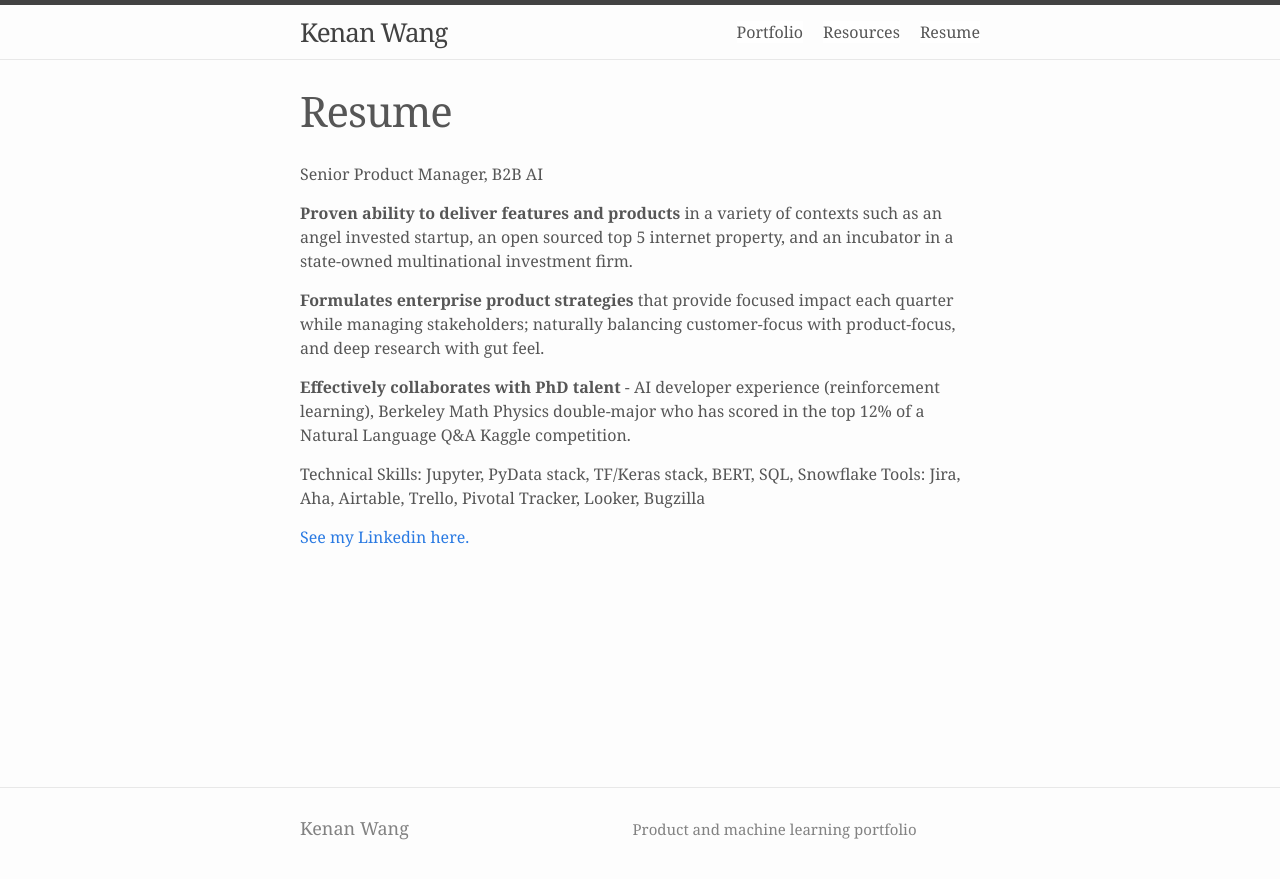
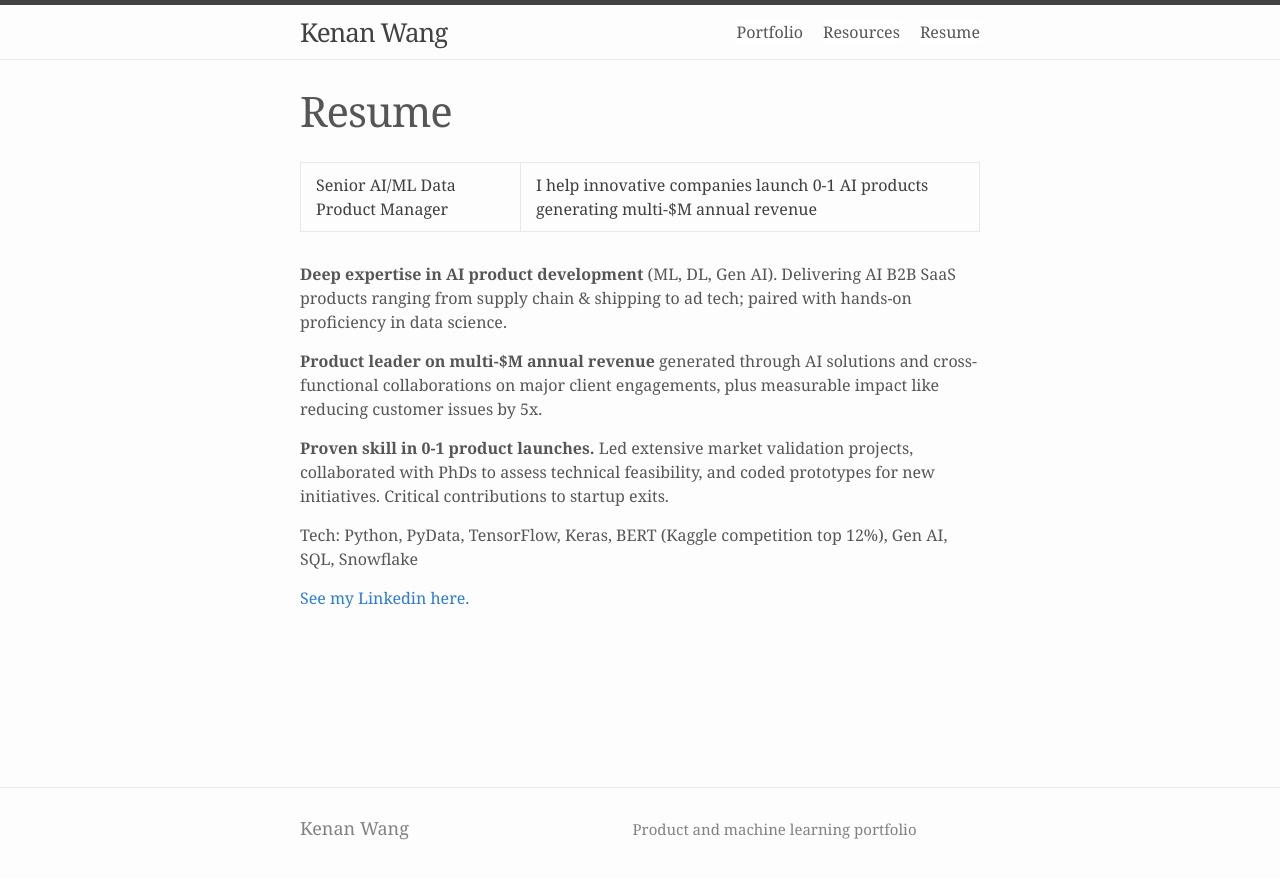
Before and after one commit to kenanwang/username.github.io, a Jekyll site: the page built from resume.md, in a window 1280 px wide. Shown: the top 879 px of the page. Built offline with Jekyll 4.4.1, drawn with Linux system fonts in a browser that asks for light colours; nearby versions of some CDN libraries.

Commit message:
Update resume.md

```diff
--- a/resume.md
+++ b/resume.md
@@ -4,15 +4,14 @@ title: Resume
 permalink: /resume/
 ---
 
-Senior Product Manager, B2B AI
+Senior AI/ML Data Product Manager | I help innovative companies launch 0-1 AI products generating multi-$M annual revenue
 
-**Proven ability to deliver features and products** in a variety of contexts such as an angel invested startup, an open sourced top 5 internet property, and an incubator in a state-owned multinational investment firm.
+**Deep expertise in AI product development** (ML, DL, Gen AI). Delivering AI B2B SaaS products ranging from supply chain & shipping to ad tech; paired with hands-on proficiency in data science.
 
-**Formulates enterprise product strategies** that provide focused impact each quarter while managing stakeholders; naturally balancing customer-focus with product-focus, and deep research with gut feel.
+**Product leader on multi-$M annual revenue** generated through AI solutions and cross-functional collaborations on major client engagements, plus measurable impact like reducing customer issues by 5x.
 
-**Effectively collaborates with PhD talent** - AI developer experience (reinforcement learning), Berkeley Math Physics double-major who has scored in the top 12% of a Natural Language Q&A Kaggle competition.
+**Proven skill in 0-1 product launches.** Led extensive market validation projects, collaborated with PhDs to assess technical feasibility, and coded prototypes for new initiatives. Critical contributions to startup exits.
 
-Technical Skills: Jupyter, PyData stack, TF/Keras stack, BERT, SQL, Snowflake
-Tools: Jira, Aha, Airtable, Trello, Pivotal Tracker, Looker, Bugzilla
+Tech: Python, PyData, TensorFlow, Keras, BERT (Kaggle competition top 12%), Gen AI, SQL, Snowflake
 
 [See my Linkedin here.](https://www.linkedin.com/in/kenanwang)
```
